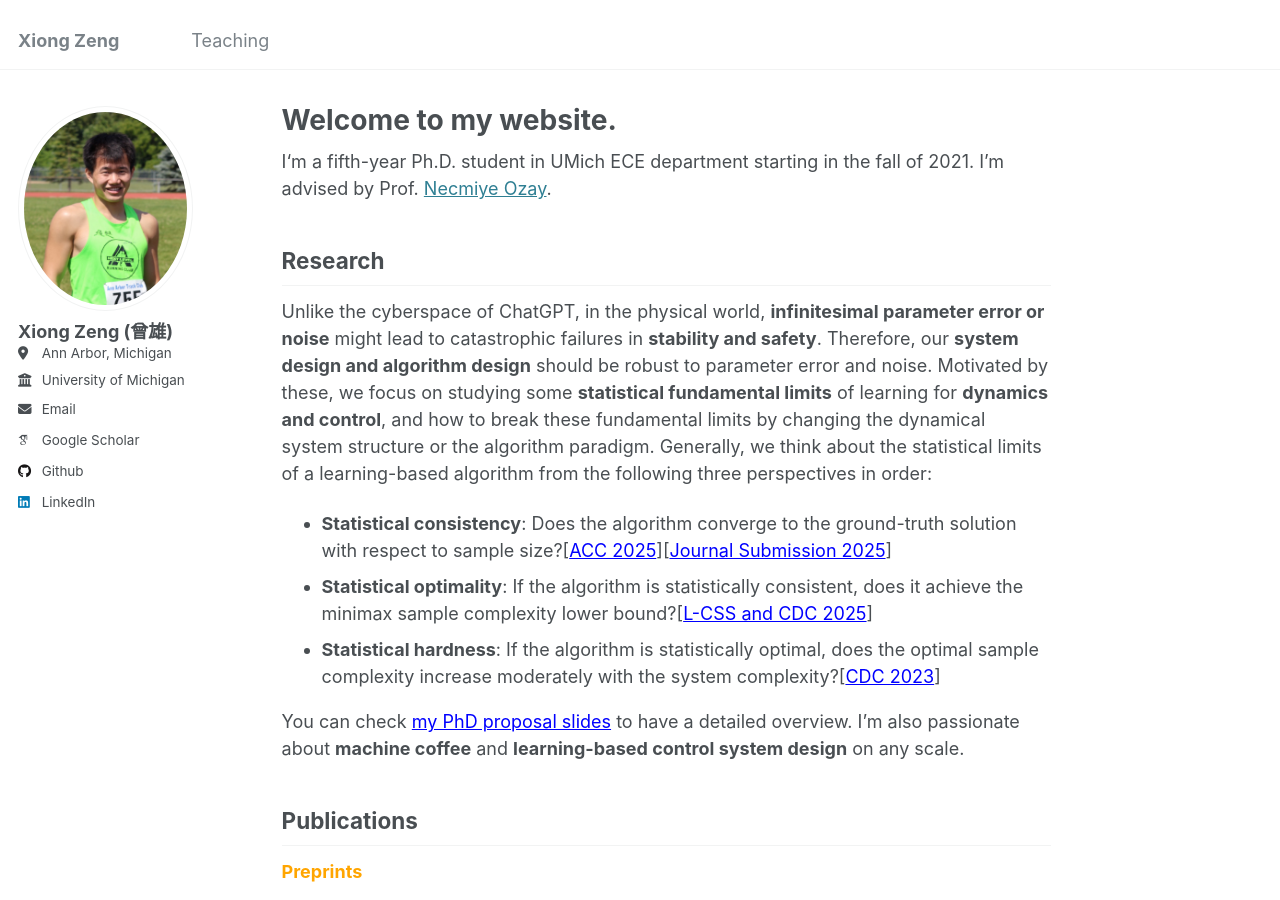
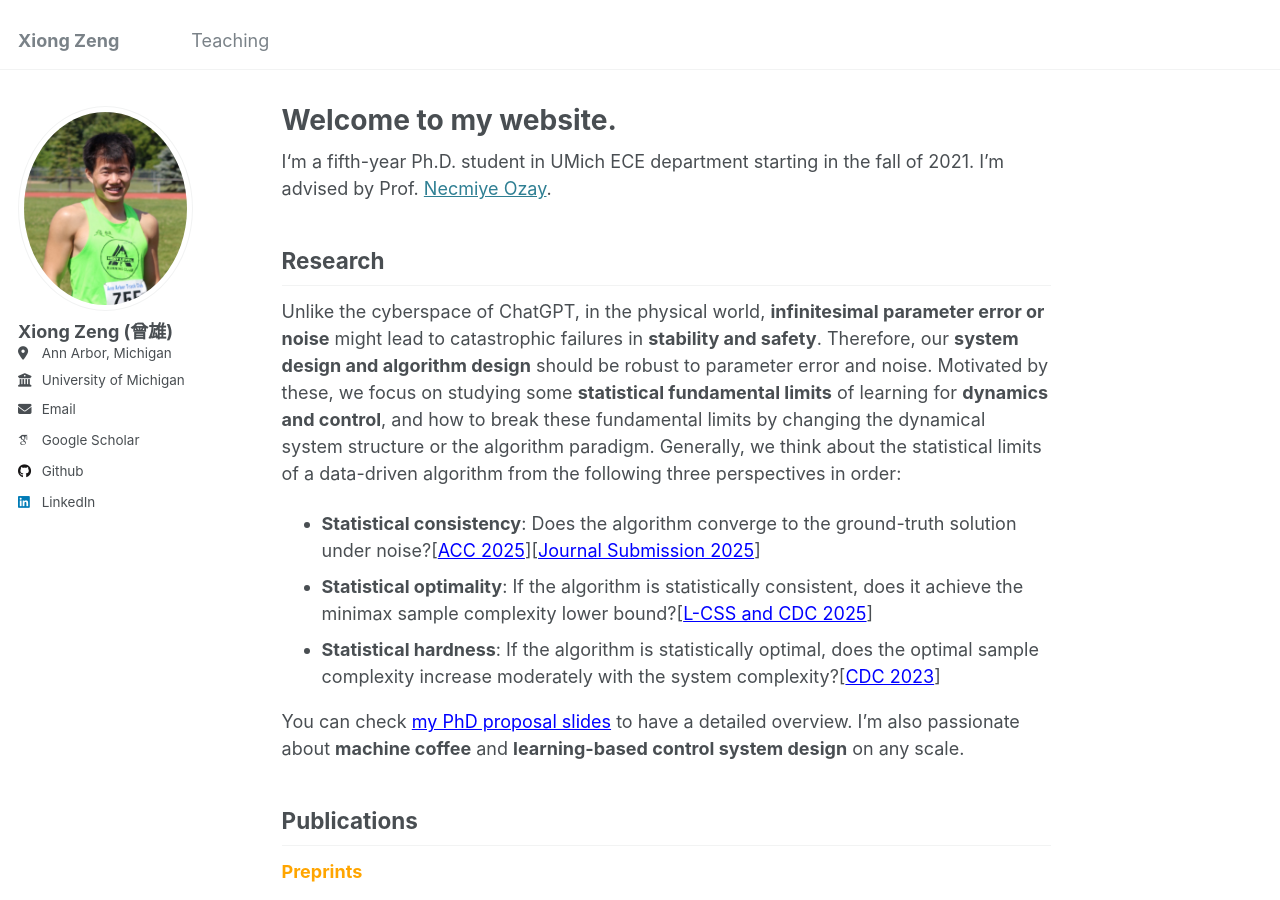
Before and after one commit to zengxiong111/zengxiong.github.io, a Jekyll site: the page built from _pages/about.md, in a window 1280 px wide and 900 px high. Built offline with Jekyll 4.4.1, drawn with Linux system fonts in a browser that asks for light colours; some web fonts are replaced.

Commit message:
Update about.md

```diff
--- a/_pages/about.md
+++ b/_pages/about.md
@@ -12,8 +12,8 @@ I‘m a fifth-year Ph.D. student in UMich ECE department starting in the fall of
 ## Research
 
 Unlike the cyberspace of ChatGPT, in the physical world, **infinitesimal parameter error or noise** might lead to catastrophic
-failures in **stability and safety**. Therefore, our **system design and algorithm design** should be robust to parameter error and noise. Motivated by these, we focus on studying some **statistical fundamental limits** of learning for **dynamics and control**, and how to break these fundamental limits by changing the dynamical system structure or the algorithm paradigm. Generally, we think about the statistical limits of a learning-based algorithm from the following three perspectives in order:
-- **Statistical consistency**: Does the algorithm converge to the ground-truth solution with respect to sample size?[<a href="https://web.eecs.umich.edu/~necmiye/pubs/ZengBO_acc25.pdf" style="color: blue;" target="_blank">ACC 2025</a>][<a href="https://arxiv.org/abs/2412.19705" style="color: blue;" target="_blank">Journal Submission 2025</a>]
+failures in **stability and safety**. Therefore, our **system design and algorithm design** should be robust to parameter error and noise. Motivated by these, we focus on studying some **statistical fundamental limits** of learning for **dynamics and control**, and how to break these fundamental limits by changing the dynamical system structure or the algorithm paradigm. Generally, we think about the statistical limits of a data-driven algorithm from the following three perspectives in order:
+- **Statistical consistency**: Does the algorithm converge to the ground-truth solution under noise?[<a href="https://web.eecs.umich.edu/~necmiye/pubs/ZengBO_acc25.pdf" style="color: blue;" target="_blank">ACC 2025</a>][<a href="https://arxiv.org/abs/2412.19705" style="color: blue;" target="_blank">Journal Submission 2025</a>]
 - **Statistical optimality**: If the algorithm is statistically consistent, does it achieve the minimax sample complexity lower bound?[<a href="https://arxiv.org/abs/2503.16817" style="color: blue;" target="_blank">L-CSS and CDC 2025</a>]
 - **Statistical hardness**: If the algorithm is statistically optimal, does the optimal sample complexity increase moderately with the system complexity?[<a href="https://arxiv.org/abs/2311.11151" style="color: blue;" target="_blank">CDC 2023</a>]
 
```
